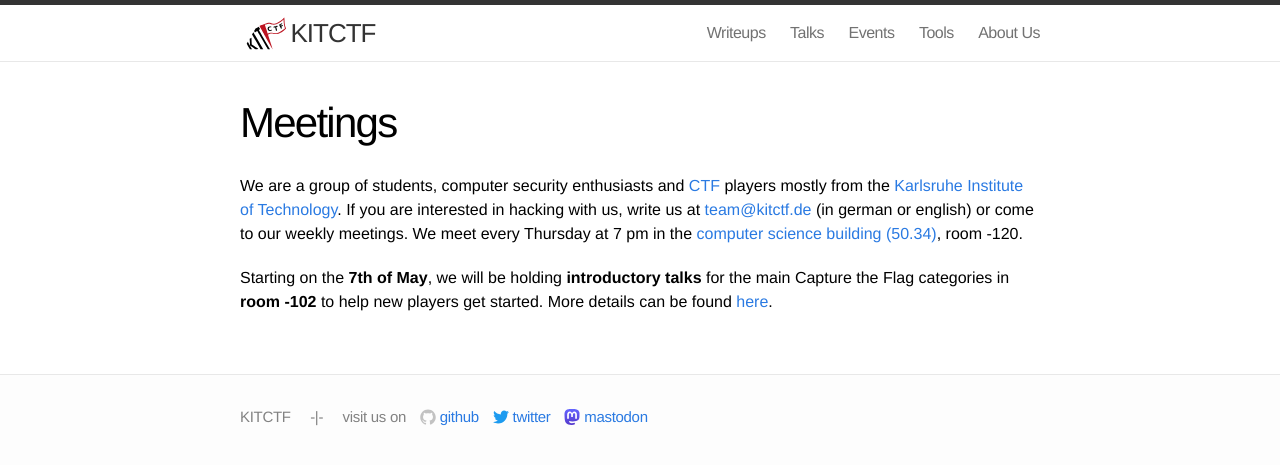
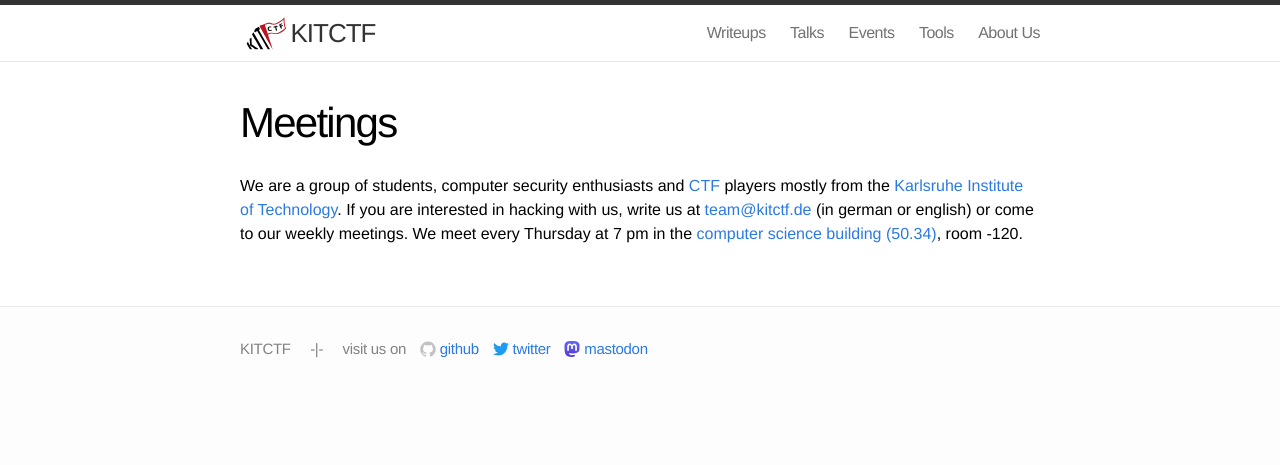
Before and after one commit to kitctf/www, a Jekyll site: the page built from meetings.md, in a window 1280 px wide. Shown: the top 465 px of the page. Built offline with Jekyll 4.4.1, drawn with Linux system fonts in a browser that asks for light colours.

Commit message:
Remove intro notice + add gpn24 archive

```diff
--- a/meetings.md
+++ b/meetings.md
@@ -5,5 +5,3 @@
 ---
 
 We are a group of students, computer security enthusiasts and [CTF](https://ctftime.org/ctf-wtf/) players mostly from the [Karlsruhe Institute of Technology](https://www.kit.edu/english). If you are interested in hacking with us, write us at [team@kitctf.de](mailto:team@kitctf.de) (in german or english) or come to our weekly meetings. We meet every Thursday at 7 pm in the [computer science building (50.34)](https://www.kit.edu/campusplan/map.php?id=50.34), room -120.
-
-Starting on the **7th of May**, we will be holding **introductory talks** for the main Capture the Flag categories in **room -102** to help new players get started. More details can be found [here](/intro).
```
Also changed, not shown: events.md (+1 -0 lines).
